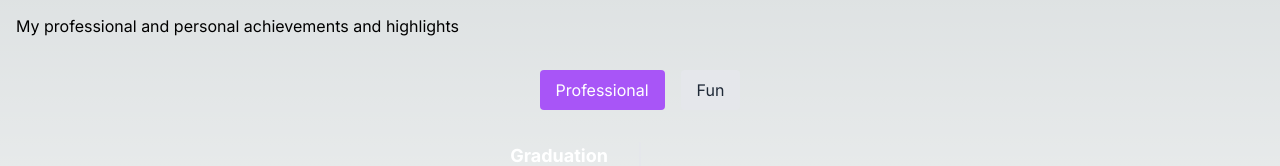
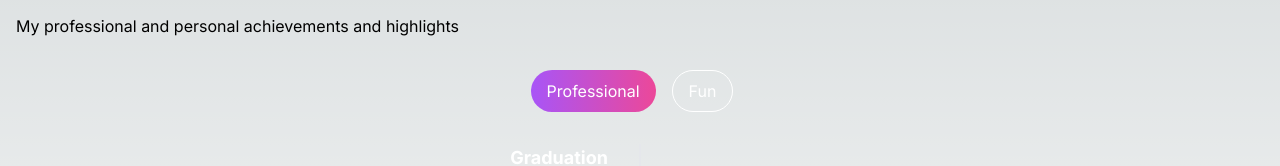
Before and after one commit to villi02/vav-portfolio, a Next.js app: page /story in a window 1280 px wide. Shown: the part 166-332 px from the top of the page. Built offline with nearby package versions, Linux system fonts and the light colour scheme.

Commit message:
Update Button styling

```diff
--- a/app/resume/page.tsx
+++ b/app/resume/page.tsx
@@ -11,10 +11,10 @@ const Page: React.FC = () => {
   const [activeResume, setActiveResume] = useState("nonTechnical");
 
   const getButtonClass = (name: string) => {
-    return `px-4 py-2 rounded shadow ${
+    return `py-2 px-4 rounded-full transition-all duration-300 ease-in-out ${
       activeResume === name
-        ? "bg-purple-500 text-white"
-        : "bg-gray-300 text-black"
+        ? "bg-gradient-to-r from-purple-500 to-pink-500 text-white"
+        : "bg-transparent text-white hover:bg-white hover:text-black border border-white"
     }`;
   };
 
--- a/components/Timeline.tsx
+++ b/components/Timeline.tsx
@@ -195,6 +195,14 @@ const Timeline: React.FC = () => {
   >("professional");
   const elementsRef = useRef<(HTMLDivElement | null)[]>([]);
 
+  const getTimelineButtonClass = (name: string) => {
+    return `mr-4 py-2 px-4 rounded-full transition-all duration-300 ease-in-out ${
+      selectedTimeline === name
+        ? "bg-gradient-to-r from-purple-500 to-pink-500 text-white"
+        : "bg-transparent text-white hover:bg-white hover:text-black border border-white"
+    }`;
+  };
+
   useEffect(() => {
     const observer = new IntersectionObserver(
       (entries) => {
@@ -244,21 +252,13 @@ const Timeline: React.FC = () => {
       <div className="flex justify-center mb-8">
         <button
           onClick={() => setSelectedTimeline("professional")}
-          className={`mr-4 px-4 py-2 rounded ${
-            selectedTimeline === "professional"
-              ? "bg-purple-500 text-white"
-              : "bg-gray-200 text-gray-800"
-          }`}
+          className={getTimelineButtonClass("professional")}
         >
           Professional
         </button>
         <button
           onClick={() => setSelectedTimeline("fun")}
-          className={`px-4 py-2 rounded ${
-            selectedTimeline === "fun"
-              ? "bg-purple-500 text-white"
-              : "bg-gray-200 text-gray-800"
-          }`}
+          className={getTimelineButtonClass("fun")}
         >
           Fun
         </button>
```
